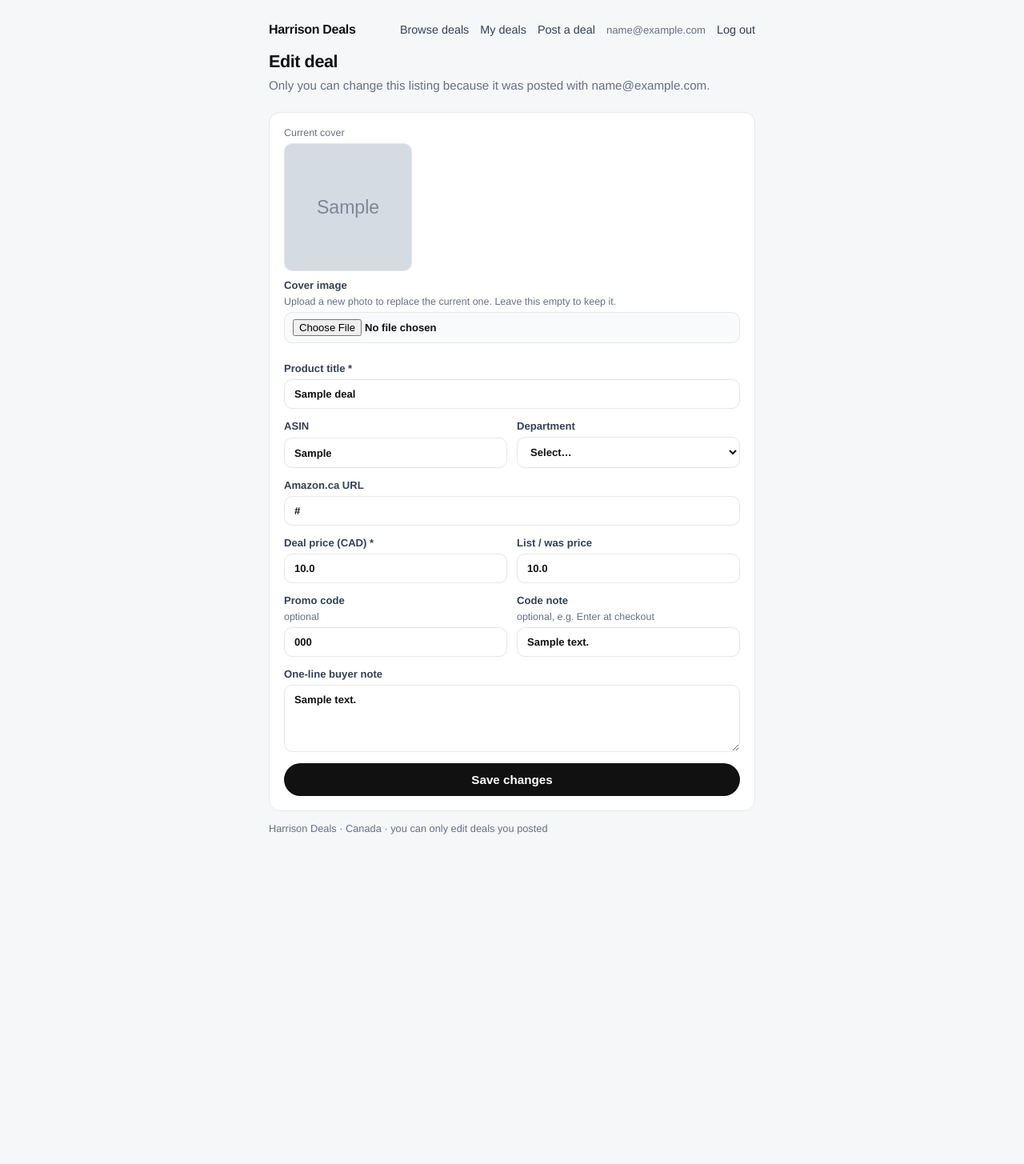
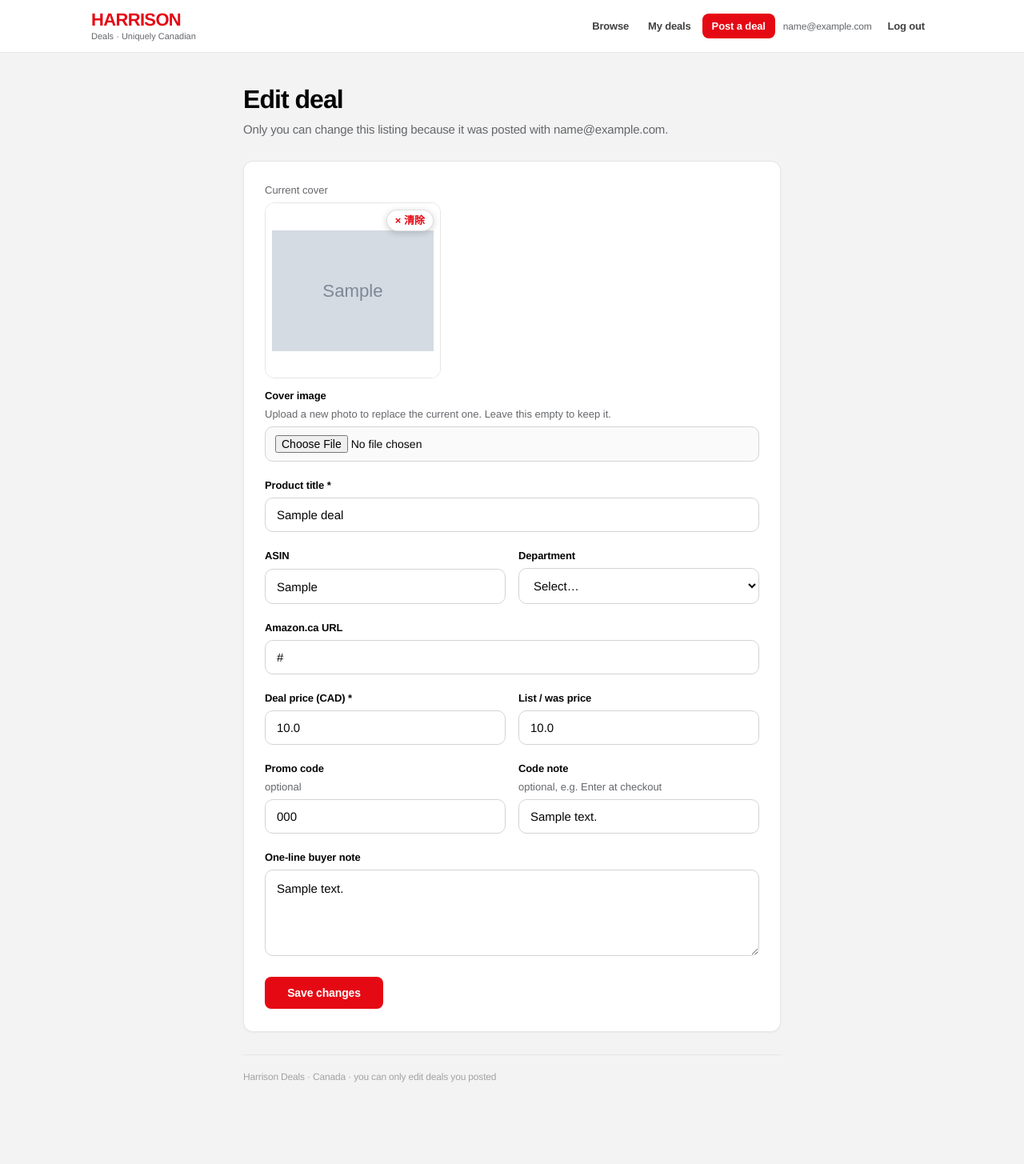
Before and after one commit to jameshuvip-rgb/harrison-deals-submit, a Flask app: page /deals/1/edit in a window 1280 px wide. Shown: the whole page at 80% size. Before the commit the page ends 1043 px from the top, so only its background shows below. Run offline with Flask 3, Linux system fonts and the light colour scheme; the visitor is signed in with stand-in values (Sample User, id 1); tables that the repository leaves empty hold one stand-in row (values such as "Sample post"); grey boxes marked "Sample" are stand-in pictures.

Commit message:
Clear covers from thumbnail and restyle seller forms (#4)
Current and new cover previews get a corner clear control. Clearing the current cover removes it on save, and a new file can replace it. Seller pages use the homepage red wordmark, white cards, and roomier type.

Co-authored-by: Cursor Agent <cursoragent@cursor.com>
Co-authored-by: jameshuvip-rgb <jameshuvip-rgb@users.noreply.github.com>

```diff
--- a/app.py
+++ b/app.py
@@ -695,6 +695,10 @@ def _classify_cover(blob: bytes) -> tuple[bytes, str]:
     )
 
 
+def cover_removal_requested() -> bool:
+    return (request.form.get("remove_cover") or "").strip().lower() in {"1", "true", "yes", "on"}
+
+
 def read_cover_upload():
     """Return (bytes, ext) for the cover file field, or None when no file was chosen.
 
@@ -1041,6 +1045,9 @@ def edit_deal(deal_id: int):
             if uploaded:
                 cover_path = uploaded
                 cover_url = public_cover_url(cover_path)
+            elif cover_removal_requested():
+                cover_path = None
+                cover_url = None
             else:
                 cover_path = deal["cover_path"]
                 cover_url = deal["cover_url"]
@@ -1151,7 +1158,12 @@ def edit_seed_deal(seed_id: str):
             except ValueError as exc:
                 error = str(exc)
             else:
-                image = uploaded_image or current.get("image")
+                if uploaded_image:
+                    image = uploaded_image
+                elif cover_removal_requested():
+                    image = ""
+                else:
+                    image = current.get("image") or ""
                 patch = {
                     "title": title[:200],
                     "line": (request.form.get("line") or "").strip(),
--- a/templates/_cover_field.html
+++ b/templates/_cover_field.html
@@ -1,13 +1,21 @@
 <div class="cover-field" data-cover-field data-max-bytes="{{ cover_max_bytes }}">
+  <input type="hidden" name="remove_cover" value="" data-remove-cover />
   {% if current_cover %}
-  <div>
+  <div data-cover-current>
     <div class="hint cover-label">Current cover</div>
-    <img class="cover-preview" src="{{ current_cover }}" alt="Current cover" />
+    <div class="cover-shot">
+      <img class="cover-preview" src="{{ current_cover }}" alt="Current cover" />
+      <button type="button" class="cover-x" data-clear-current aria-label="清除当前封面">× 清除</button>
+    </div>
+    <p class="hint" data-cover-removed hidden>Current cover will be removed when you save. Upload a new photo if you want a replacement.</p>
   </div>
   {% endif %}
   <div data-cover-new hidden>
     <div class="hint cover-label">New cover</div>
-    <img class="cover-preview" data-cover-preview alt="Selected cover preview" />
+    <div class="cover-shot">
+      <img class="cover-preview" data-cover-preview alt="Selected cover preview" />
+      <button type="button" class="cover-x" data-clear-new aria-label="清除所选图片">× 清除</button>
+    </div>
   </div>
   <p class="hint" data-cover-picked hidden></p>
   <p class="msg err" data-cover-error hidden role="alert"></p>
@@ -15,7 +23,4 @@
     <span class="hint">{{ cover_hint }}</span>
     <input name="cover" type="file" accept="image/jpeg,image/png,image/webp,image/gif,.jpg,.jpeg,.png,.webp,.gif" data-cover-input {% if cover_required %}required{% endif %} />
   </label>
-  <div>
-    <button type="button" class="secondary cover-clear" data-cover-clear hidden>Clear 清除</button>
-  </div>
 </div>
--- a/templates/base.html
+++ b/templates/base.html
@@ -5,68 +5,90 @@
 <meta name="viewport" content="width=device-width, initial-scale=1"/>
 <title>{% block title %}Harrison Deals{% endblock %}</title>
 <style>
-  :root { color-scheme: light; --bg:#f6f7f9; --card:#fff; --ink:#111; --muted:#667085; --line:#e4e7ec; --accent:#111; --ok:#067647; --err:#b42318; }
+  :root { color-scheme: light; --bg:#f3f3f3; --card:#fff; --ink:#050505; --muted:#65676b; --line:#e5e5e5; --red:#E50914; --price:#c41e3a; --ok:#067647; --err:#b42318; }
   * { box-sizing: border-box; }
-  body { margin:0; font-family: Helvetica, "Helvetica Neue", "Segoe UI", system-ui, -apple-system, "PingFang SC", "Microsoft YaHei", Arial, sans-serif; background:var(--bg); color:var(--ink); }
-  .wrap { max-width:640px; margin:0 auto; padding:28px 16px 64px; }
-  header { display:flex; align-items:center; justify-content:space-between; gap:12px; margin-bottom:18px; flex-wrap:wrap; }
-  .brand { font-weight:700; letter-spacing:-0.02em; }
-  .brand a { color:inherit; text-decoration:none; }
-  nav { display:flex; gap:14px; align-items:center; font-size:0.9rem; }
-  nav a { color:#344054; text-decoration:none; }
-  nav a:hover { text-decoration:underline; }
-  nav .who { color:var(--muted); font-size:0.82rem; }
-  h1 { font-size:1.35rem; margin:0 0 6px; letter-spacing:-0.02em; }
-  .sub { color:var(--muted); font-size:0.95rem; margin:0 0 22px; line-height:1.45; }
-  form.card, .card { background:var(--card); border:1px solid var(--line); border-radius:14px; padding:18px; }
-  form.card { display:grid; gap:14px; }
-  label { display:grid; gap:6px; font-size:0.82rem; font-weight:600; color:#344054; }
-  input, select, textarea { font:inherit; padding:10px 12px; border:1px solid var(--line); border-radius:10px; background:#fff; color:var(--ink); }
-  input[type="file"] { padding:8px 10px; background:#f8fafc; }
-  .cover-field { display:grid; gap:10px; }
-  .cover-label { font-weight:600; color:#344054; margin-bottom:6px; }
-  .cover-preview { width:160px; height:160px; object-fit:cover; border-radius:10px; border:1px solid var(--line); background:#f2f4f7; display:block; }
-  .cover-clear { padding:8px 14px; font-size:0.85rem; }
-  [hidden] { display:none !important; }
-  textarea { min-height:84px; resize:vertical; }
-  .row { display:grid; grid-template-columns:1fr 1fr; gap:12px; }
-  @media (max-width:520px){ .row { grid-template-columns:1fr; } }
-  .hint { font-weight:500; color:var(--muted); font-size:0.78rem; }
-  button, .btn { appearance:none; border:0; border-radius:999px; background:var(--accent); color:#fff; font-weight:650; padding:12px 18px; cursor:pointer; font-size:0.95rem; text-decoration:none; display:inline-block; text-align:center; }
-  button.secondary, .btn.secondary { background:#fff; color:#111; border:1px solid var(--line); }
+  body { margin:0; font-family: Helvetica, "Helvetica Neue", "Segoe UI", system-ui, -apple-system, "PingFang SC", "Microsoft YaHei", Arial, sans-serif; background:var(--bg); color:var(--ink); -webkit-font-smoothing:antialiased; letter-spacing:-0.011em; }
+  a { color:inherit; }
+  .site-header { background:#fff; border-bottom:1px solid var(--line); }
+  .bar { max-width:1100px; margin:0 auto; display:flex; align-items:center; gap:18px; padding:14px 24px; flex-wrap:wrap; }
+  .brand { text-decoration:none; display:flex; flex-direction:column; }
+  .brand .name { color:var(--red); font-weight:700; font-size:22px; letter-spacing:-0.03em; line-height:1; }
+  .brand .tag { color:var(--muted); font-size:11px; margin-top:3px; letter-spacing:0; }
+  nav { display:flex; gap:4px; align-items:center; margin-left:auto; flex-wrap:wrap; }
+  nav a { color:#404040; text-decoration:none; font-size:13px; font-weight:600; padding:8px 10px; border-radius:6px; }
+  nav a:hover { background:#f5f5f5; }
+  nav .who { color:var(--muted); font-size:12px; font-weight:500; padding:0 6px; }
+  .wrap { max-width:720px; margin:0 auto; padding:40px 24px 88px; }
+  h1 { font-size:32px; font-weight:700; margin:0 0 8px; letter-spacing:-0.03em; line-height:1.15; }
+  .sub { color:var(--muted); font-size:15px; margin:0 0 28px; line-height:1.5; max-width:40em; }
+  form.card, .card { background:var(--card); border:1px solid var(--line); border-radius:12px; padding:28px 26px; box-shadow:0 1px 2px rgba(0,0,0,.04); }
+  form.card { display:grid; gap:22px; }
+  label { display:grid; gap:8px; font-size:13px; font-weight:700; color:var(--ink); letter-spacing:-0.01em; }
+  input, select, textarea { font:inherit; font-size:15px; font-weight:500; padding:12px 14px; border:1px solid #d4d4d4; border-radius:10px; background:#fff; color:var(--ink); width:100%; }
+  input:focus, select:focus, textarea:focus { outline:none; border-color:var(--red); box-shadow:0 0 0 3px rgba(229,9,20,.12); }
+  input[type="file"] { padding:10px 12px; background:#fafafa; font-size:14px; }
+  .cover-field { display:grid; gap:14px; }
+  .cover-label { font-weight:700; color:var(--ink); margin-bottom:8px; font-size:13px; }
+  .cover-shot { position:relative; width:220px; height:220px; border-radius:12px; border:1px solid var(--line); background:#fafafa; overflow:hidden; }
+  .cover-shot .cover-preview { width:100%; height:100%; object-fit:contain; border:0; border-radius:0; display:block; background:#fff; padding:8px; }
+  textarea { min-height:108px; resize:vertical; line-height:1.45; }
+  .row { display:grid; grid-template-columns:1fr 1fr; gap:16px; }
+  @media (max-width:640px){
+    .bar { padding:12px 16px; }
+    .wrap { padding:28px 16px 64px; }
+    h1 { font-size:26px; }
+    form.card, .card { padding:22px 16px; }
+    .row { grid-template-columns:1fr; }
+    .cover-shot { width:100%; max-width:280px; height:220px; }
+  }
+  .hint { font-weight:500; color:var(--muted); font-size:13px; letter-spacing:0; }
+  button, .btn { appearance:none; border:0; border-radius:8px; background:var(--red); color:#fff; font-weight:700; padding:12px 18px; cursor:pointer; font-size:14px; text-decoration:none; display:inline-block; text-align:center; letter-spacing:-0.01em; }
+  nav a.btn { background:var(--red); color:#fff; padding:8px 12px; font-size:13px; }
+  nav a.btn:hover { background:#c40812; }
+  form.card > button { justify-self:start; min-width:148px; margin-top:4px; }
+  button.secondary, .btn.secondary { background:#fff; color:#171717; border:1px solid #d4d4d4; }
   button.danger { background:#b42318; }
   button:disabled { opacity:0.55; cursor:wait; }
-  .msg { border-radius:12px; padding:12px 14px; font-size:0.92rem; line-height:1.4; margin:0 0 16px; }
+  button.cover-x { position:absolute; top:8px; right:8px; z-index:2; display:inline-flex; align-items:center; gap:3px; margin:0; min-width:0; padding:6px 10px; border-radius:999px; background:#fff; color:var(--red); border:1px solid rgba(0,0,0,.12); box-shadow:0 2px 8px rgba(0,0,0,.18); font-size:13px; font-weight:700; line-height:1; letter-spacing:0; }
+  button.cover-x:hover { background:var(--red); color:#fff; }
+  [hidden] { display:none !important; }
+  .msg { border-radius:12px; padding:14px 16px; font-size:14px; line-height:1.45; margin:0 0 18px; }
   .msg.ok { background:#ecfdf3; color:var(--ok); border:1px solid #abefc6; }
   .msg.err { background:#fef3f2; color:var(--err); border:1px solid #fecdca; }
-  .flash { list-style:none; padding:0; margin:0 0 16px; }
-  .foot { margin-top:14px; color:var(--muted); font-size:0.8rem; }
-  table { width:100%; border-collapse:collapse; font-size:0.92rem; }
-  th, td { text-align:left; padding:10px 8px; border-bottom:1px solid var(--line); vertical-align:top; }
-  th { color:var(--muted); font-size:0.75rem; font-weight:650; }
+  .flash { list-style:none; padding:0; margin:0 0 18px; }
+  .foot { margin-top:28px; padding-top:18px; border-top:1px solid var(--line); color:#a3a3a3; font-size:12px; line-height:1.5; }
+  .foot a { color:#525252; font-weight:600; }
+  table { width:100%; border-collapse:collapse; font-size:15px; }
+  th, td { text-align:left; padding:12px 8px; border-bottom:1px solid var(--line); vertical-align:top; }
+  th { color:var(--muted); font-size:11px; font-weight:700; letter-spacing:0.06em; text-transform:uppercase; }
   .actions { display:flex; gap:8px; flex-wrap:wrap; }
   .actions form { margin:0; }
-  .empty { color:var(--muted); padding:8px 0; }
-  .muted { color:var(--muted); font-size:0.82rem; }
+  .empty { color:var(--muted); padding:12px 0; font-size:15px; }
+  .muted { color:var(--muted); font-size:13px; font-weight:500; }
 </style>
 </head>
 <body>
-  <div class="wrap">
-    <header>
-      <div class="brand"><a href="{{ url_for('home') }}">Harrison Deals</a></div>
+  <header class="site-header">
+    <div class="bar">
+      <a class="brand" href="{{ url_for('home') }}">
+        <span class="name">HARRISON</span>
+        <span class="tag">Deals · Uniquely Canadian</span>
+      </a>
       <nav>
-        <a href="{{ url_for('home') }}">Browse deals</a>
+        <a href="{{ url_for('home') }}">Browse</a>
         {% if session.email %}
           <a href="{{ url_for('my_deals') }}">My deals</a>
-          <a href="{{ url_for('post_deal') }}">Post a deal</a>
+          <a class="btn" href="{{ url_for('post_deal') }}">Post a deal</a>
           <span class="who">{{ session.email }}</span>
           <a href="{{ url_for('logout') }}">Log out</a>
         {% else %}
           <a href="{{ url_for('login') }}">Log in</a>
-          <a href="{{ url_for('register') }}">Register</a>
+          <a class="btn" href="{{ url_for('register') }}">Register</a>
         {% endif %}
       </nav>
-    </header>
+    </div>
+  </header>
+  <div class="wrap">
     {% with messages = get_flashed_messages() %}
       {% if messages %}
         <ul class="flash">
```
Also changed, not shown: static/cover-field.js (+19 -8 lines).
